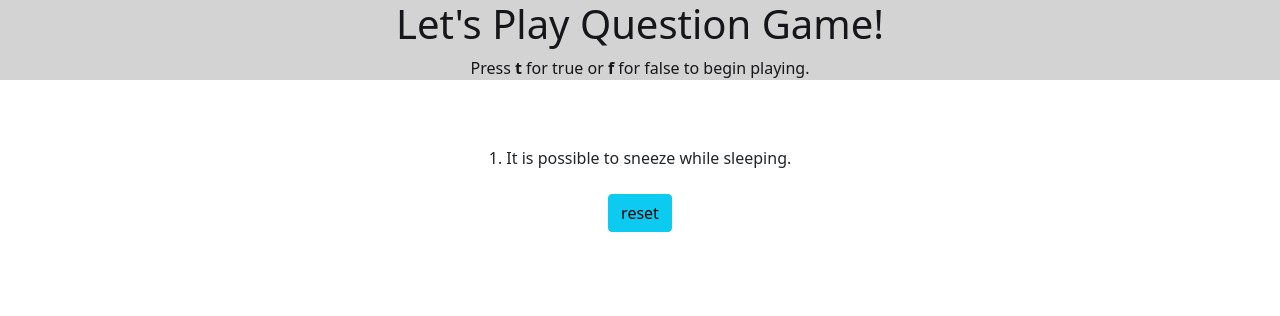
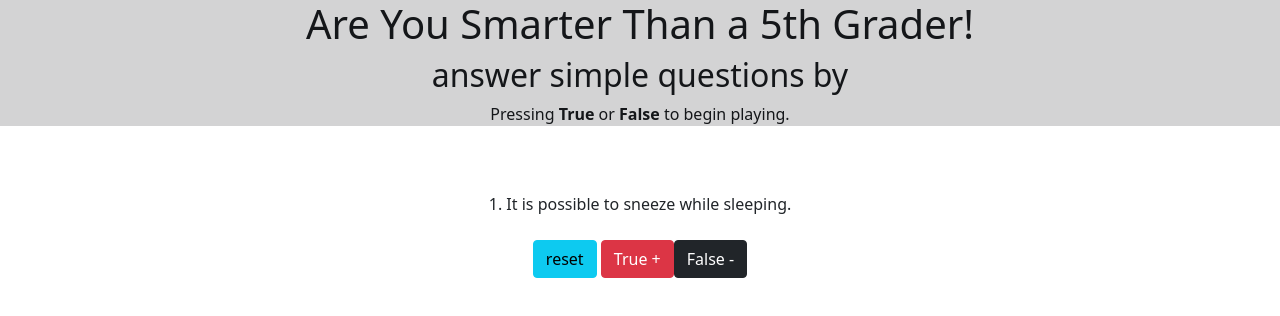
Before and after one commit to DavZep/Question_game, a plain HTML site: page Question_game.html in a window 1280 px wide. Drawn offline with nearby package versions, Linux system fonts and the light colour scheme.

Commit message:
added true and false buttons

```diff
--- a/Question_game.html
+++ b/Question_game.html
@@ -8,57 +8,94 @@
     <link href="https://cdn.jsdelivr.net/npm/bootstrap@5.1.3/dist/css/bootstrap.min.css" rel="stylesheet"
         integrity="sha384-1BmE4kWBq78iYhFldvKuhfTAU6auU8tT94WrHftjDbrCEXSU1oBoqyl2QvZ6jIW3" crossorigin="anonymous">
     <title>Q Game</title>
+    <style>
+
+    </style>
 </head>
 
 <body>
 
-<div class="jumbotron jumbotron-fluid" align="center">
-    <div class="alert-dark">
-        <h1>Let's Play Question Game!</h1>
-        <p>Press <strong>t</strong> for true or <strong>f</strong> for false to begin playing.</p>
+<div id="game-container" class="jumbotron jumbotron-fluid" align="center">
+    <div id=""class="alert-dark">
+        <h1>Are You Smarter Than a 5th Grader!</h1>
+        <h2>answer simple questions by</h2>
+        <p>Pressing <strong>True</strong> or <strong>False</strong> to begin playing.</p>
     </div>
     <div class=" alert" role="alert" id="alert"></div>
     <div id="question-container"></div>
     <br>
-    <button class="btn btn-info" onclick=reset()>reset</button>
+    <button id="reset" class="btn btn-info">reset</button>
 
 </div>
 
 <script type="text/javascript">
     var game = {
-        q1: ["1. It is possible to sneeze while sleeping.", "t"],//true or talse answer
-        q2: ["2. Australia is a country as well as a continent.", "t"],
-        q3: ["3. Herbivore animals consume meat.", "t"],
-        q4: ["4. The national tlag ot America has 50 stars.", "t"],
-        q5: ["5. Jupiter is the smallest planet in the solar system.", "t"],
-        q6: ["6. The Sahara desert is the biggest desert in the world.", "t"],
-        q7: ["7. Crocodiles shed tears when they eat tood.", "t"],
-        q8: ["8. The US shares borders with three countries.", "t"],
-        q9: ["9. Sharks are mammals.", "t"],
-        q10: ["10. There are 365 days in a year.", "t"]
+        q1: ["1. It is possible to sneeze while sleeping.", "true"],//true or False answer
+        q2: ["2. Australia is a country as well as a continent.", "true"],
+        q3: ["3. Herbivore animals consume meat.", "true"],
+        q4: ["4. The national Flag of America has 50 stars.", "true"],
+        q5: ["5. Jupiter is the smallest planet in the solar system.", "true"],
+        q6: ["6. The Sahara desert is the biggest desert in the world.", "true"],
+        q7: ["7. Crocodiles shed tears when they eat food.", "true"],
+        q8: ["8. The US shares borders with three countries.", "true"],
+        q9: ["9. Sharks are mammals.", "true"],
+        q10: ["10. There are 365 days in a year.", "true"]
     }
 
     var currentQ = 1;
     var score = 0;
     var alertMessage = document.getElementById("alert");
     var questionContainer = document.getElementById("question-container");
+    var gameContainer = document.getElementById("game-container");
+
+    var yesBtn = document.createElement("button")
+    yesBtn.textContent = "True +"
+    yesBtn.setAttribute("id", "true")
+    yesBtn.setAttribute("class", "btn btn-danger")
+    gameContainer.appendChild(yesBtn)
+
+    var noBtn = document.createElement("button")
+    noBtn.textContent = "False -"
+    noBtn.setAttribute("id", "false")
+    noBtn.setAttribute("class", "btn btn-dark")
+    gameContainer.appendChild(noBtn)
+
+
 
     function showGameQuestion() {
         questionContainer.textContent = game[`q${currentQ}`][0];
     }
     showGameQuestion()
 
-    document.onkeyup = function (e) {
-        var userAnswer = e.key.toLowerCase();
+    function gameOver() {
+        alertMessage.classList.add("alert-primary");
+        alertMessage.textContent = ("You Scored " + score + "/10 Correct!")
+        if (score === 10) {
+            questionContainer.textContent = "Game Over! Congrats You're smarter than a 5th grader";
+        }else {
+            questionContainer.textContent = "Game Over! Fail You're NOT smarter than a 5th grader";
+        }
+    }
 
+    function reset() {
+        currentQ = 1;
+        score = [];
+        showGameQuestion()
+    }
+
+    var resetBtn = document.getElementById("reset")
+    resetBtn.onclick = function(event) {
+        reset()
+    }
+
+    document.addEventListener("click", function () {
         alertMessage.classList.remove("alert-success", "alert-danger");
         alertMessage.textContent = "";
         if (currentQ === 10) {
             gameOver();
         }
         else {
-            if (userAnswer === game[`q${currentQ}`][1]) {
-                console.log(userAnswer)
+            if (event.target.id === game[`q${currentQ}`][1]) {
                 score++
                 alertMessage.classList.add("alert-success");
                 alertMessage.textContent = "Correct!"
@@ -71,20 +108,35 @@
             currentQ++
             showGameQuestion();
         }
+    });
 
-    }
 
-    function gameOver() {
-        alertMessage.classList.add("alert-primary");
-        alertMessage.textContent = ("You Scored " + score + "/10 Correct!")
-        questionContainer.textContent = "Game Over!";
-    }
+    // document.onkeyup = function (e) {
+    //     var userAnswer = e.key.toLowerCase();
 
-    function reset() {
-        currentQ = 1;
-        score = [];
-        showGameQuestion()
-    }
+    //     alertMessage.classList.remove("alert-success", "alert-danger");
+    //     alertMessage.textContent = "";
+    //     if (currentQ === 10) {
+    //         gameOver();
+    //     }
+    //     else {
+    //         if (userAnswer === game[`q${currentQ}`][1]) {
+    //             console.log(userAnswer)
+    //             score++
+    //             alertMessage.classList.add("alert-success");
+    //             alertMessage.textContent = "Correct!"
+    //         }
+    //         else {
+    //             alertMessage.classList.add("alert-danger");
+    //             alertMessage.textContent = "Wrong!"
+    //         }
+
+    //         currentQ++
+    //         showGameQuestion();
+    //     }
+
+    // }
+
 
 
 </script>
```
